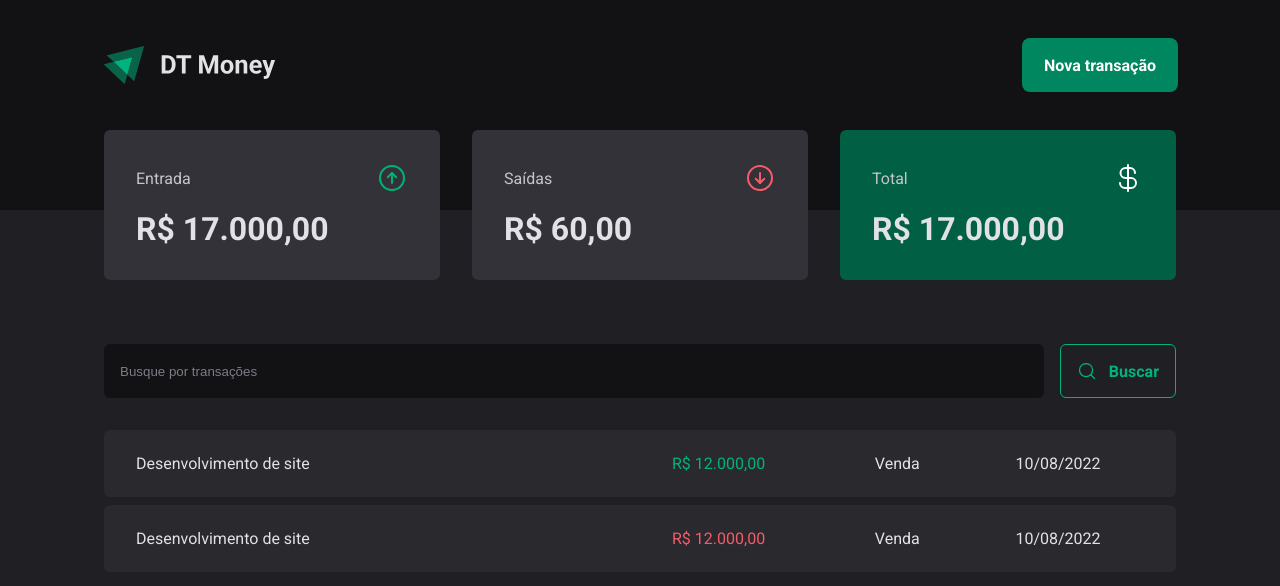
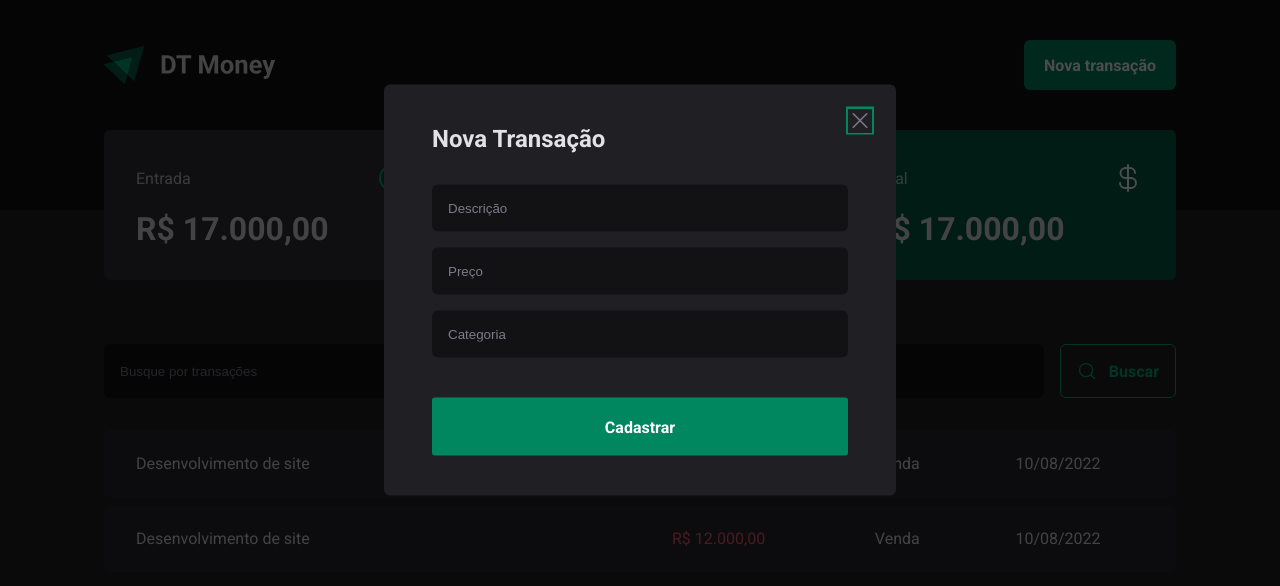
Before and after one commit to moraes3000/rocketseat-03-dt-money, a React (Vite) app: page / in a window 1280 px wide. Both pictures are taken after a click on the button "Nova transação". Shown: the top 586 px of the page. Built offline with nearby package versions, Linux system fonts and the light colour scheme.

Commit message:
Modal de nova transação

```diff
--- a/package.json
+++ b/package.json
@@ -9,6 +9,7 @@
     "preview": "vite preview"
   },
   "dependencies": {
+    "@radix-ui/react-dialog": "^1.0.0",
     "phosphor-react": "^1.4.1",
     "react": "^18.2.0",
     "react-dom": "^18.2.0",
--- a/src/components/Header/index.tsx
+++ b/src/components/Header/index.tsx
@@ -1,13 +1,19 @@
 import { HeaderContainer, HeaderContent, NewTransactionButton } from './styles';
+import * as Dialog from '@radix-ui/react-dialog';
 
 import logoImg from '../../assets/logo.svg'
+import { NewTransactionModal } from '../NewTransactionModal';
 export function Header() {
   return (
     <HeaderContainer>
       <HeaderContent>
         <img src={logoImg} alt='' />
-
-        <NewTransactionButton>Nova transação</NewTransactionButton>
+        <Dialog.Root>
+          <Dialog.Trigger asChild>
+            <NewTransactionButton>Nova transação</NewTransactionButton>
+          </Dialog.Trigger>
+          <NewTransactionModal />
+        </Dialog.Root>
       </HeaderContent>
     </HeaderContainer>
   );
--- /dev/null
+++ b/src/components/NewTransactionModal/index.tsx
@@ -0,0 +1,25 @@
+import * as Dialog from '@radix-ui/react-dialog';
+import { X } from 'phosphor-react';
+import { CloseButton, Content, Overlay } from './styles';
+
+export function NewTransactionModal() {
+  return (
+    <Dialog.Portal>
+      <Overlay />
+      <Content>
+        <Dialog.Title >Nova Transação</Dialog.Title>
+        <CloseButton >
+          <X size={24} />
+        </CloseButton>
+        <form>
+          <input type="text" placeholder="Descrição" required />
+          <input type="number" placeholder="Preço" required />
+          <input type="text" placeholder="Categoria" required />
+
+          <button type="submit" >Cadastrar</button>
+        </form>
+
+      </Content>
+    </Dialog.Portal>
+  )
+}
--- /dev/null
+++ b/src/components/NewTransactionModal/styles.ts
@@ -0,0 +1,73 @@
+import styled from 'styled-components';
+
+import * as Dialog from '@radix-ui/react-dialog';
+
+export const Overlay = styled(Dialog.Overlay)`
+position: fixed;
+width: 100vw;
+height: 100vh;
+
+inset: 0;
+background: rgba(0,0,0,0.7);
+
+`
+export const Content = styled(Dialog.Content)`
+min-width: 32rem;
+border-radius: 6px;
+padding:  2.5rem 3rem;
+background: ${props => props.theme['gray-800']};
+
+position: absolute;
+top:50%;
+left:50%;
+transform:translate(-50% , -50%);
+
+form{
+  margin-top: 2rem;
+  display: flex;
+  flex-direction: column;
+  gap: 1rem;
+
+  input{
+    border-radius: 6px;
+    border: 0;
+    background: ${props => props.theme['gray-900']};
+    color: ${props => props.theme['gray-300']};
+    padding: 1rem;
+
+    &::placeholder{
+      color: ${props => props.theme['gray-500']};
+    }
+  }
+
+  button[type='submit']{
+    height: 58px;
+    border: 0;
+    background: ${props => props.theme['green-500']};
+    color: ${props => props.theme['white']};
+    font-weight: bold;
+    padding: 0 1.25rem;
+    border-radius: 3px;
+    margin-top: 1.5rem;
+    cursor: pointer;
+
+    &:hover{
+      background: ${props => props.theme['green-700']};
+      transition: background-color 0.2s;
+    }
+  }
+};
+
+`
+
+export const CloseButton = styled(Dialog.Close)`
+position:  absolute;
+background: transparent;
+border: 0;
+top: 1.5rem;
+right: 1.5rem;
+line-height: 0;
+cursor:pointer;
+color: ${props => props.theme['gray-500']};
+
+`
```
Also changed, not shown: 1 other file (tests, documents, lock files or other folders).
